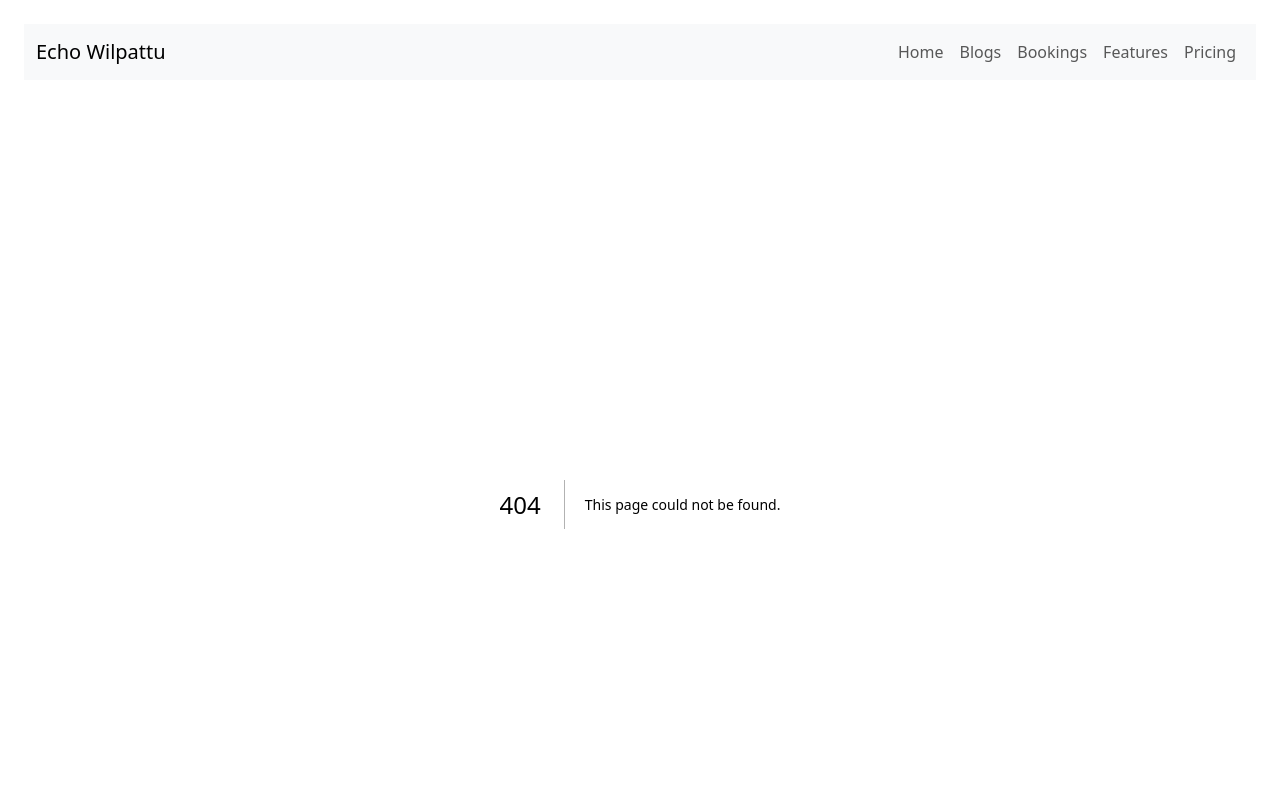
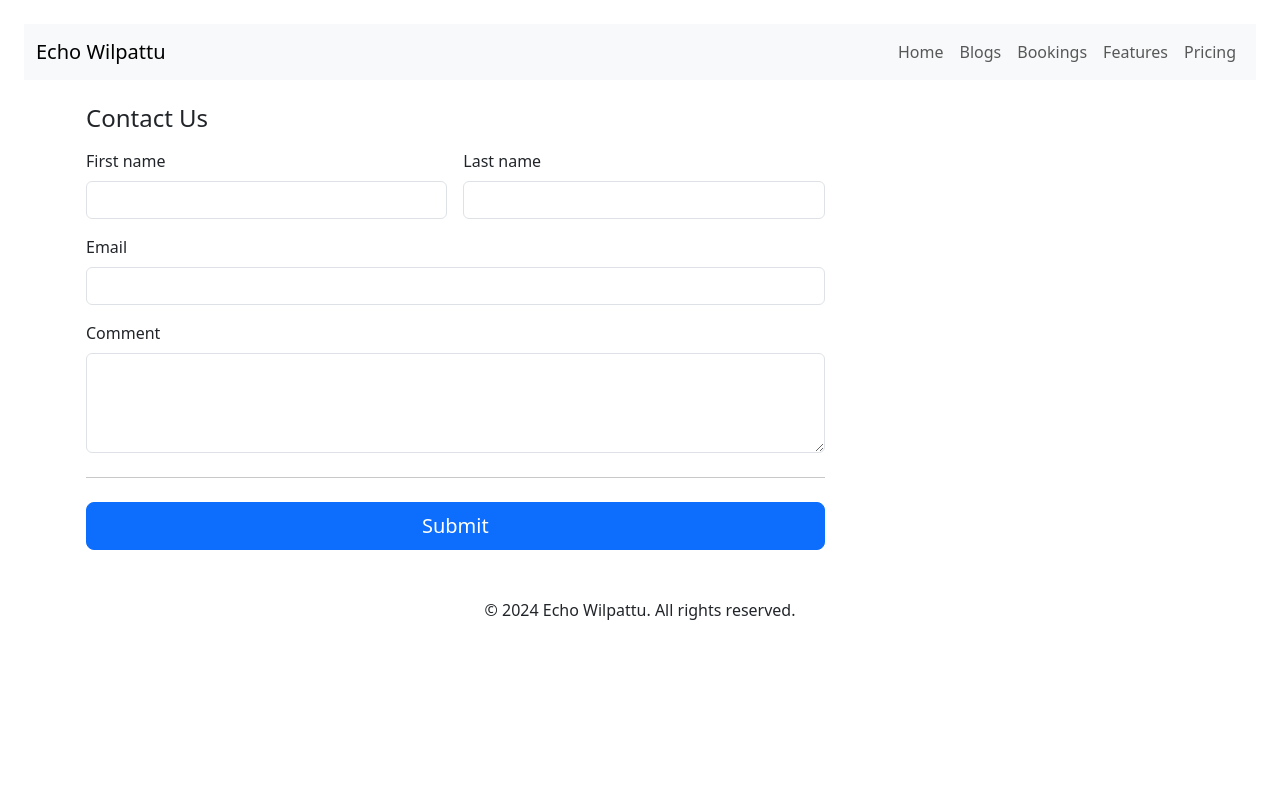
Before and after one commit to viduraperera/task-frontend, a Next.js app: page /bookings in a window 1280 px wide. Before the commit this address had no page. Shown: the top 800 px of the page. Built offline with nearby package versions, Linux system fonts and the light colour scheme.

Commit message:
feat: contact us page

```diff
--- a/package.json
+++ b/package.json
@@ -10,6 +10,7 @@
     "test": "npm run build"
   },
   "dependencies": {
+    "@hookform/resolvers": "^3.9.0",
     "@types/node": "^20.14.9",
     "@types/react": "^18.3.3",
     "@types/react-dom": "^18.3.0",
--- /dev/null
+++ b/src/common/ModalPopup.tsx
@@ -0,0 +1,30 @@
+import React from "react";
+import { Modal, Button } from "react-bootstrap";
+
+type ModalPopupProps = {
+  show: boolean;
+  handleClose: () => void;
+  title: string;
+  body: string;
+};
+
+export default function ModalPopup({
+  show,
+  handleClose,
+  title,
+  body,
+}: ModalPopupProps) {
+  return (
+    <Modal show={show} onHide={handleClose}>
+      <Modal.Header closeButton>
+        <Modal.Title>{title}</Modal.Title>
+      </Modal.Header>
+      <Modal.Body>{body}</Modal.Body>
+      <Modal.Footer>
+        <Button variant="secondary" onClick={handleClose}>
+          Close
+        </Button>
+      </Modal.Footer>
+    </Modal>
+  );
+}
--- a/src/components/Header.tsx
+++ b/src/components/Header.tsx
@@ -32,7 +32,7 @@ export default function Header() {
               </Link>
             </li>
             <li className="nav-item">
-              <Link className="nav-link" href={"/booking" || "/"}>
+              <Link className="nav-link" href={"/bookings" || "/"}>
                 Bookings
               </Link>
             </li>
--- /dev/null
+++ b/src/pages/bookings.tsx
@@ -0,0 +1,154 @@
+import ModalPopup from "@/common/ModalPopup";
+import { zodResolver } from "@hookform/resolvers/zod";
+import React, { useState } from "react";
+import { Button, Modal, Spinner } from "react-bootstrap";
+import { useForm } from "react-hook-form";
+import { z } from "zod";
+
+type FormInputs = {
+  firstName: string;
+  lastName: string;
+  email: string;
+  comment: string;
+};
+
+const initialState: FormInputs = {
+  firstName: "",
+  lastName: "",
+  email: "",
+  comment: "",
+};
+
+const zodSchema = z.object({
+  firstName: z
+    .string()
+    .regex(/^[a-zA-Z ]*$/)
+    .nonempty("Please enter first name"),
+  lastName: z
+    .string({ required_error: "Please enter last name" })
+    .regex(/^[a-zA-Z ]*$/)
+    .nonempty("Please enter last name"),
+  email: z
+    .string()
+    .email("Please enter a valid email address")
+    .nonempty("Email is required"),
+  comment: z.string().nonempty("Please enter a comment"),
+});
+
+export default function Bookings({ values }: { values?: FormInputs }) {
+  const [showPopup, setShowPopup] = useState(false);
+  const [isSubmitting, setIsSubmitting] = useState(false);
+
+  const {
+    register,
+    handleSubmit,
+    formState: { errors },
+    reset,
+  } = useForm<FormInputs>({
+    defaultValues: values || initialState,
+    resolver: zodResolver(zodSchema),
+  });
+
+  const onSubmit = async (data: FormInputs) => {
+    setIsSubmitting(true);
+    console.log(data);
+    setTimeout(() => {
+      reset();
+      setShowPopup(true);
+      setIsSubmitting(false);
+    }, 1000);
+  };
+
+  const handleClose = () => setShowPopup(false);
+
+  return (
+    <div className="col-md-7 col-lg-8">
+      <h4 className="mb-3">Contact Us</h4>
+      <form
+        onSubmit={handleSubmit(onSubmit)}
+        className="needs-validation"
+        noValidate
+      >
+        <div className="row g-3">
+          <div className="col-sm-6">
+            <label htmlFor="firstName" className="form-label">
+              First name
+            </label>
+            <input
+              type="text"
+              className={`form-control ${errors.firstName ? "is-invalid" : ""}`}
+              id="firstName"
+              {...register("firstName")}
+            />
+            <div className="invalid-feedback">{errors.firstName?.message}</div>
+          </div>
+
+          <div className="col-sm-6">
+            <label htmlFor="lastName" className="form-label">
+              Last name
+            </label>
+            <input
+              type="text"
+              className={`form-control ${errors.lastName ? "is-invalid" : ""}`}
+              id="lastName"
+              {...register("lastName")}
+            />
+            <div className="invalid-feedback">{errors.lastName?.message}</div>
+          </div>
+
+          <div className="col-12">
+            <label htmlFor="email" className="form-label">
+              Email
+            </label>
+            <input
+              type="email"
+              className={`form-control ${errors.email ? "is-invalid" : ""}`}
+              id="email"
+              {...register("email")}
+            />
+            <div className="invalid-feedback">{errors.email?.message}</div>
+          </div>
+
+          <div className="col-12">
+            <label htmlFor="comment" className="form-label">
+              Comment
+            </label>
+            <textarea
+              className={`form-control ${errors.comment ? "is-invalid" : ""}`}
+              id="comment"
+              style={{ height: "100px" }}
+              {...register("comment")}
+            ></textarea>
+            <div className="invalid-feedback">{errors.comment?.message}</div>
+          </div>
+        </div>
+
+        <hr className="my-4" />
+
+        <Button
+          className="w-100 btn btn-primary btn-lg"
+          type="submit"
+          disabled={isSubmitting}
+        >
+          {isSubmitting ? (
+            <Spinner
+              as="span"
+              animation="border"
+              size="sm"
+              role="status"
+              aria-hidden="true"
+            />
+          ) : (
+            "Submit"
+          )}
+        </Button>
+      </form>
+      <ModalPopup
+        show={showPopup}
+        handleClose={handleClose}
+        title="Form Submitted"
+        body="Your form has been successfully submitted!"
+      />
+    </div>
+  );
+}
```
Also changed, not shown: 1 other file (tests, documents, lock files or other folders).
